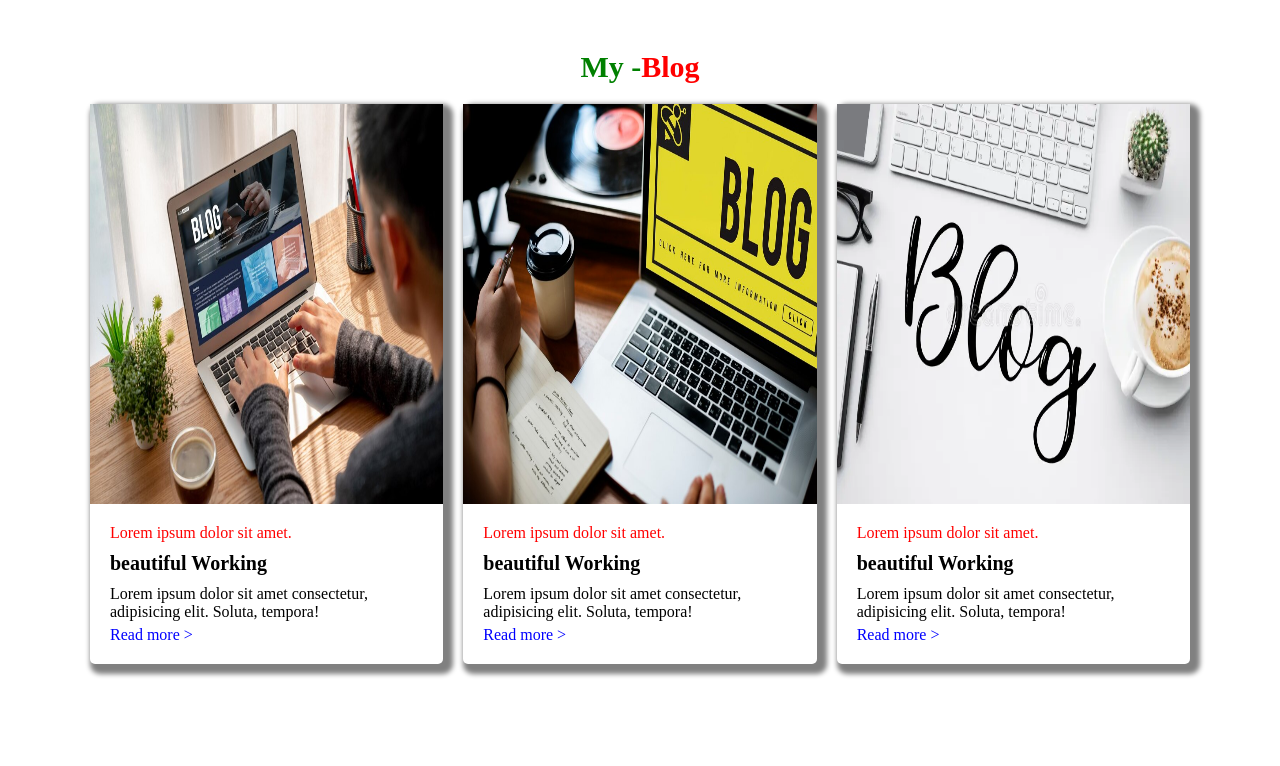
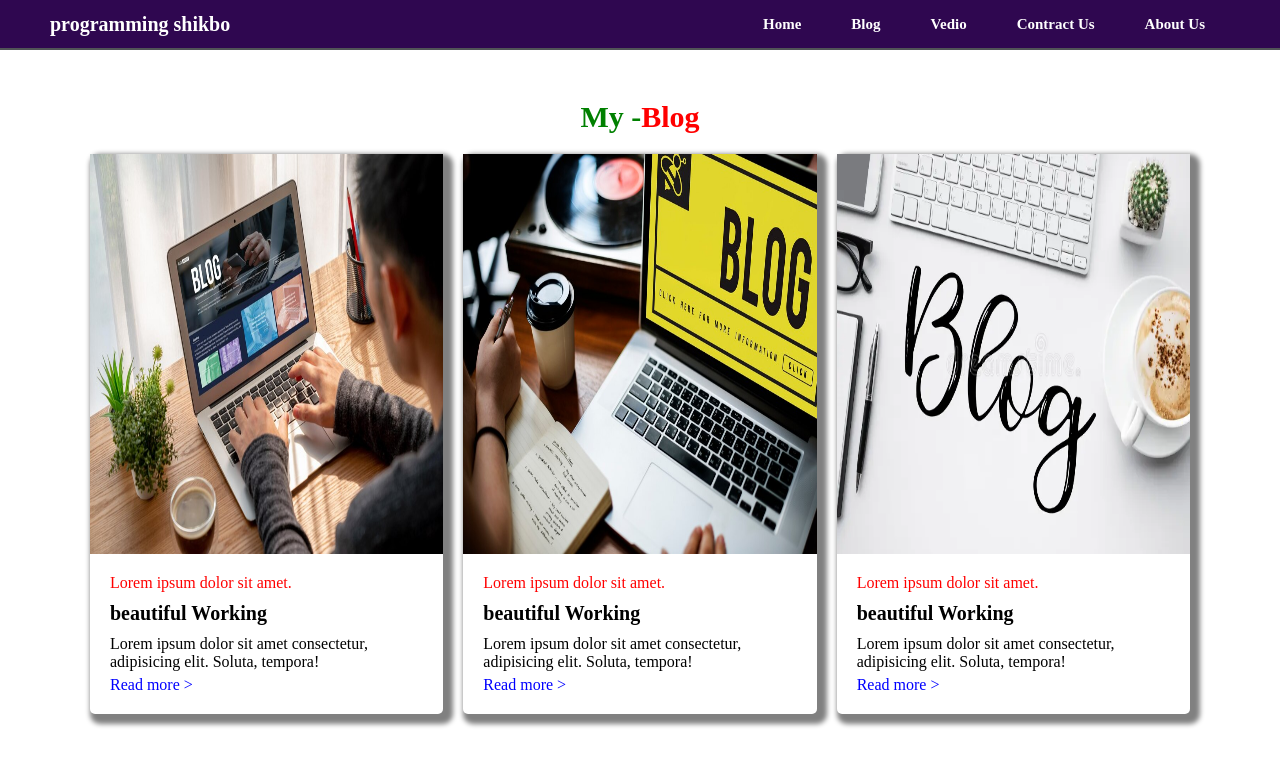
Before and after one commit to samir-babu/multipage-website, a plain HTML site: page Blog-page/blog.html in a window 1280 px wide. Drawn offline with Linux system fonts and the light colour scheme.

Commit message:
blog  navigation added

```diff
--- a/Blog-page/blog.html
+++ b/Blog-page/blog.html
@@ -7,6 +7,18 @@
     <link rel="stylesheet" href="style.css">
 </head>
 <body>
+    <nav>
+        <div>
+           <h2>programming shikbo</h2>
+        </div>
+        <ul>
+           <li><a href="../index.html">Home</a></li>
+           <li><a href="Blog-page/blog.html">Blog</a></li>
+           <li><a href="#">Vedio</a></li>
+           <li><a href="#">Contract Us</a></li>
+           <li><a href="#">About Us</a></li>
+        </ul>
+     </nav>
  <article>
      <div id="article-container">
                <h2 class="article-title"> My -<span> Blog</span> </h2>
--- a/Blog-page/style.css
+++ b/Blog-page/style.css
@@ -2,6 +2,43 @@
     margin: 0;
     padding: 0;
 }
+ /* navigation code start */
+ nav{
+    display: flex;
+    justify-content: space-between;
+    align-items: center;
+    background-color:rgb(47, 7, 80);
+    padding: 5px 50px;
+    border-bottom: 2px solid rgb(81, 84, 87);
+    position:sticky;
+    top: 0;
+}
+nav ul{
+    display: flex;
+}
+nav ul li{
+    list-style-type: none;
+
+   margin: 10px 5px ;
+}
+nav ul li a{ color: white;
+    text-decoration: none;
+    font-weight: bold;
+    font-size: 15px;
+    padding: 10px 20px;
+    transition: 0.5s;
+}
+nav ul li a:hover{
+    background-color: black;
+    color: brown;
+    border-radius: 5px;
+
+}
+nav h2{
+    color: white;
+    font-size: 20px;
+}
+/* navigation end */
 #article-container{
     width: 1100px;
     margin: 0 auto;
```
